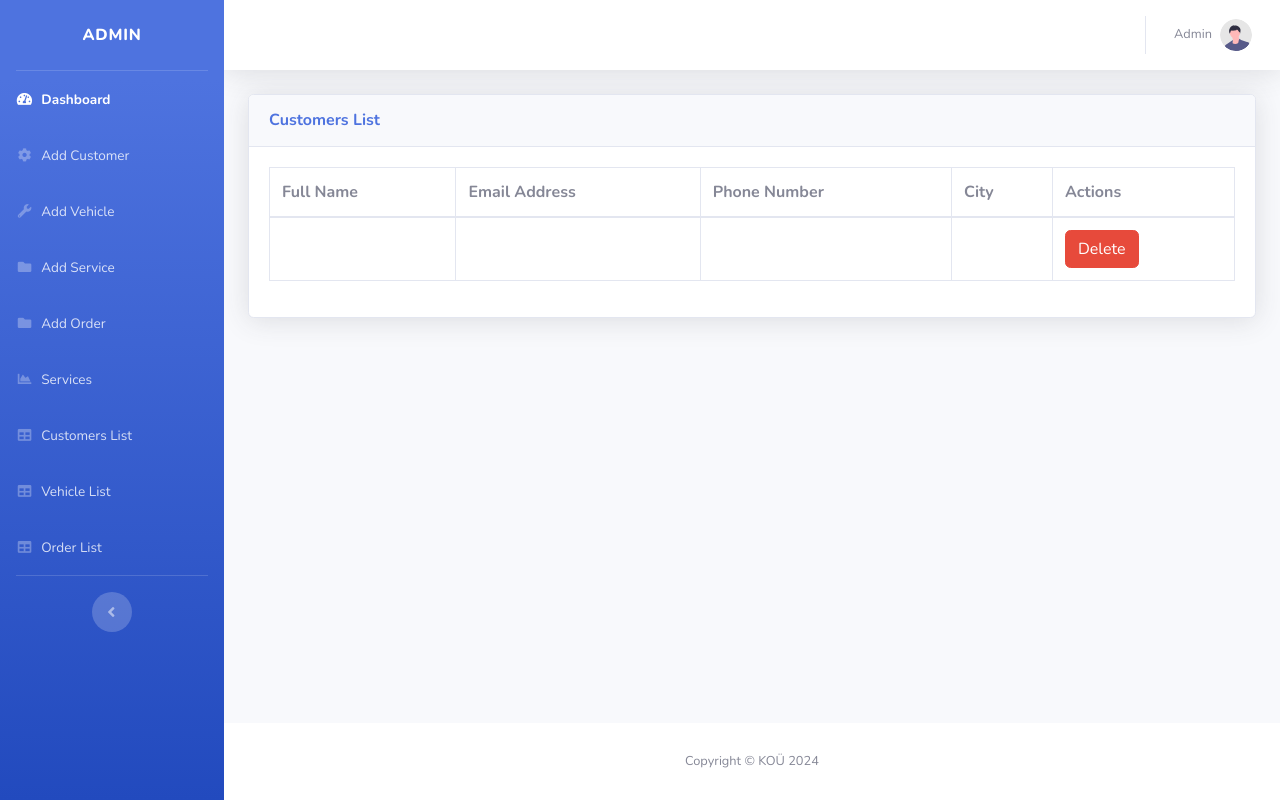
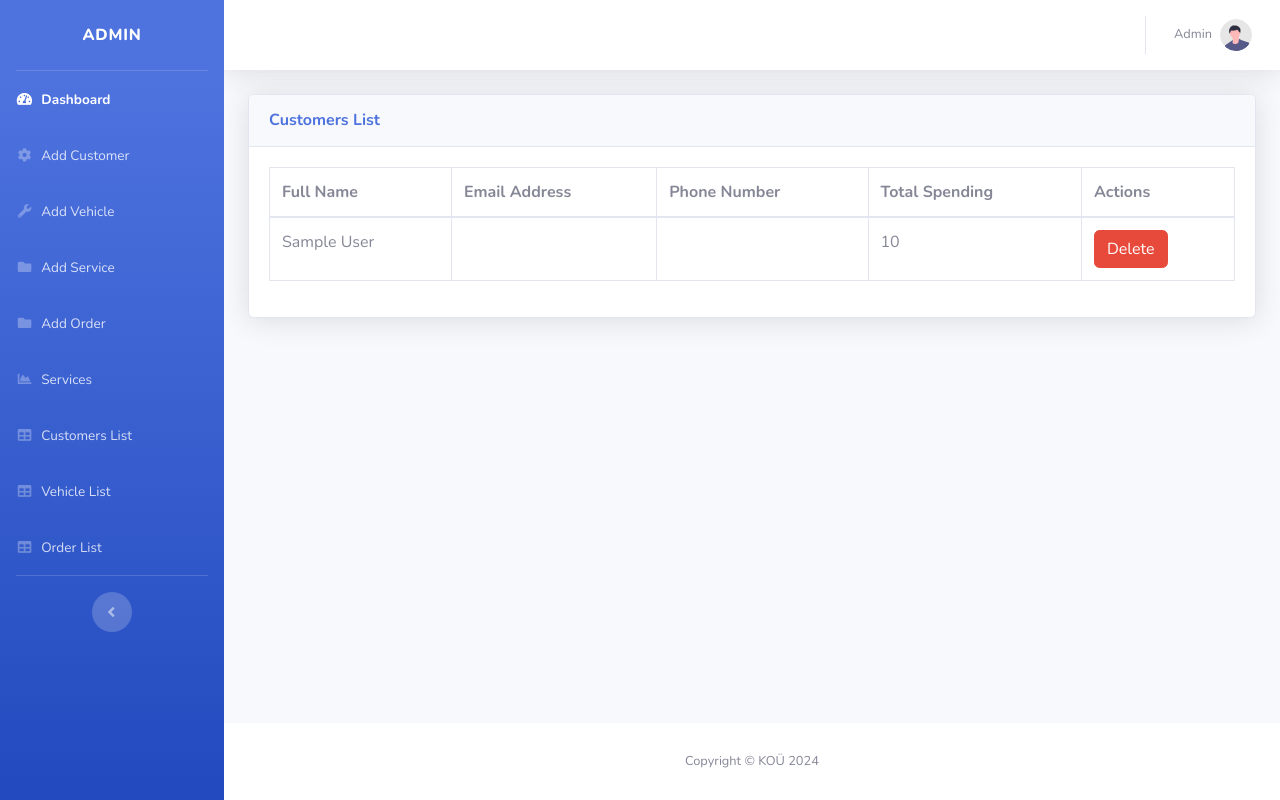
Before and after one commit to sana-kabbani/Car-Service-System, a PHP site: page /customers.php in a window 1280 px wide. Run offline with PHP 8.4, Linux system fonts and the light colour scheme; the visitor is signed in with stand-in values (Sample User, id 1); tables that the repository leaves empty or names only in its code hold one stand-in row (values such as "Sample post"); data that the repository does not hold is empty.

Commit message:
Total Spending Added

```diff
--- a/customers.php
+++ b/customers.php
@@ -13,25 +13,27 @@
                         <th>Full Name</th>
                         <th>Email Address</th>
                         <th>Phone Number</th>
-                        <th>City</th>
+                        <th>Total Spending</th>
                         <th>Actions</th>
                     </tr>
                 </thead>
                 <tbody>
                 <?php
-                    $sql = "SELECT * FROM musteri";
+                    $sql = "SELECT * FROM customer_spending";
                     $result = mysqli_query($connection, $sql);
                     $check = mysqli_num_rows($result);
                     if($check > 0){
                 ?>
                     <?php    while($row = mysqli_fetch_assoc($result)){ ?>
                         <tr>
-                            <td><?php  echo $row['Name']; ?></td>
+                            <td><?php  echo $row['customer_name']; ?></td>
                             <td><?php  echo $row['Email']; ?></td>
                             <td><?php  echo $row['Phone']; ?></td>
-                            <td><?php  echo $row['City']; ?></td>
+                            <td><?php  echo $row['total_spending']; ?></td>
+
+
                             <td>
-                            <a href="/cms/backend/CarService.php?delete-customer=<?php echo $row['Customer_id']; ?>" name="delete-customer" class="btn btn-danger">Delete</a>
+                            <a href="/cms/backend/CarService.php?delete-customer=<?php echo $row['customer_id']; ?>" name="delete-customer" class="btn btn-danger">Delete</a>
                             </td>
                         </tr>
                     <?php
--- a/vehicles.php
+++ b/vehicles.php
@@ -14,7 +14,6 @@
                         <th>Mode Name</th>
                         <th>Year</th>
                         <th>KM</th>
-                        <th>Actions</th>
                     </tr>
                 </thead>
                 <tbody>
@@ -30,9 +29,7 @@
                             <td><?php  echo $row['ModelName']; ?></td>
                             <td><?php  echo $row['Year']; ?></td>
                             <td><?php  echo $row['KM']; ?></td>
-                            <td>
-                            <a href="/cms/backend/CarService.php?delete-vehicle=<?php echo $row['Model_id']; ?>" name="delete-vehicle" class="btn btn-danger">Delete</a>
-                            </td>
+
                         </tr>
                     <?php
                         }
```
Also changed, not shown: backend/CarService.php (+10 -17 lines).
